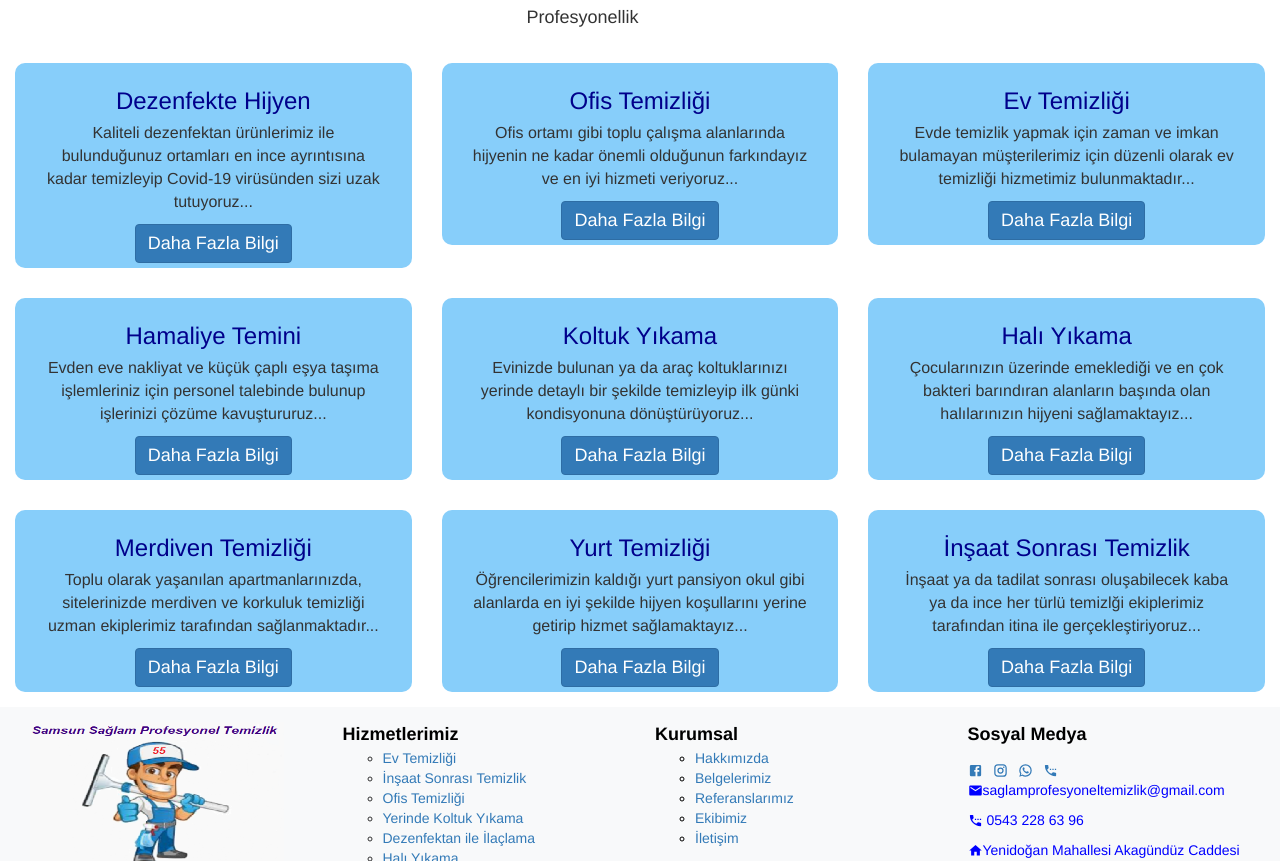
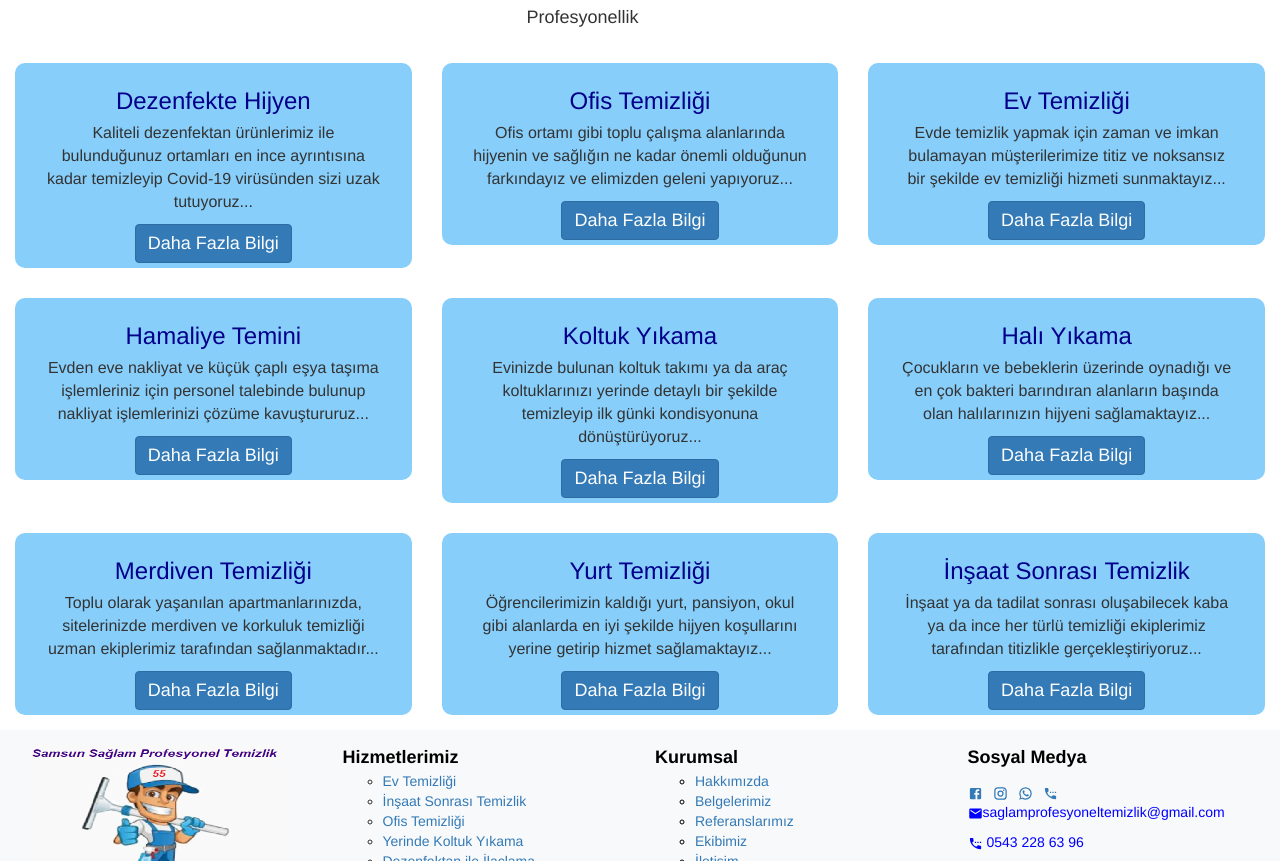
Before and after one commit to beratisahin/sebber, a React (Create React App) app: page / in a window 1280 px wide. Shown: the part 570-1431 px from the top of the page. Built offline with nearby package versions, Linux system fonts and the light colour scheme.

Commit message:
meta description

```diff
--- a/public/index.html
+++ b/public/index.html
@@ -1,6 +1,11 @@
 <!DOCTYPE html>
 <html lang="en">
+
+
+
   <head>
+
+
     <meta charset="utf-8" />
        <!--Bootstrap  -->
        <link rel="stylesheet" href="https://stackpath.bootstrapcdn.com/bootstrap/4.5.2/css/bootstrap.min.css" integrity="sha384-JcKb8q3iqJ61gNV9KGb8thSsNjpSL0n8PARn9HuZOnIxN0hoP+VmmDGMN5t9UJ0Z" crossorigin="anonymous">
@@ -9,7 +14,7 @@
     <meta name="theme-color" content="#000000" />
     <meta
       name="description"
-      content="Web site created using create-react-app"
+      content="Profesyonel ekibimizle Samsun'unda başta Ev, Halı, Koltuk, Merdiven, Araç Temizliği olmak üzere her alanda hizmet vermekteyiz..."
     />
     <link rel="apple-touch-icon" href="%PUBLIC_URL%/logo192.png" />
     <!--
--- a/src/components/home/Home.js
+++ b/src/components/home/Home.js
@@ -23,7 +23,7 @@ function Home() {
         <div className="col-lg-4 col-md-6 col-sm-12 col-12">
           <Services
             title="Ofis Temizliği"
-            text="Ofis ortamı gibi toplu çalışma alanlarında hijyenin ne kadar önemli olduğunun farkındayız ve en iyi hizmeti veriyoruz..."
+            text="Ofis ortamı gibi toplu çalışma alanlarında hijyenin ve sağlığın ne kadar önemli olduğunun farkındayız ve elimizden geleni yapıyoruz..."
             divert="/ofis-temizligi"
           />
         </div>
@@ -31,7 +31,7 @@ function Home() {
         <div className="col-lg-4 col-md-6 col-sm-12 col-12">
           <Services
             title="Ev Temizliği"
-            text="Evde temizlik yapmak için zaman ve imkan bulamayan müşterilerimiz için düzenli olarak ev temizliği hizmetimiz bulunmaktadır..."
+            text="Evde temizlik yapmak için zaman ve imkan bulamayan müşterilerimize titiz ve noksansız bir şekilde ev temizliği hizmeti sunmaktayız..."
             divert="/ev-temizligi"
           />
         </div>
@@ -39,7 +39,7 @@ function Home() {
         <div className="col-lg-4 col-md-6 col-sm-12 col-12">
           <Services
             title="Hamaliye Temini"
-            text="Evden eve nakliyat ve küçük çaplı eşya taşıma işlemleriniz için personel talebinde bulunup işlerinizi çözüme kavuştururuz..."
+            text="Evden eve nakliyat ve küçük çaplı eşya taşıma işlemleriniz için personel talebinde bulunup nakliyat işlemlerinizi çözüme kavuştururuz..."
             divert="/hamaliye-temini"
           />
         </div>
@@ -47,7 +47,7 @@ function Home() {
         <div className="col-lg-4 col-md-6 col-sm-12 col-12">
           <Services
             title="Koltuk Yıkama"
-            text="Evinizde bulunan ya da araç koltuklarınızı yerinde detaylı bir şekilde temizleyip ilk günki kondisyonuna dönüştürüyoruz..."
+            text="Evinizde bulunan koltuk takımı ya da araç koltuklarınızı yerinde detaylı bir şekilde temizleyip ilk günki kondisyonuna dönüştürüyoruz..."
             divert="/yerinde-koltuk-yikama"
           />
         </div>
@@ -55,7 +55,7 @@ function Home() {
         <div className="col-lg-4 col-md-6 col-sm-12 col-12">
           <Services
             title="Halı Yıkama"
-            text="Çocularınızın üzerinde emeklediği ve en çok bakteri barındıran alanların başında olan halılarınızın hijyeni sağlamaktayız..."
+            text="Çocukların ve bebeklerin üzerinde oynadığı ve en çok bakteri barındıran alanların başında olan halılarınızın hijyeni sağlamaktayız..."
             divert="/hali-yikama"
           />
         </div>
@@ -71,7 +71,7 @@ function Home() {
         <div className="col-lg-4 col-md-6 col-sm-12 col-12">
           <Services
             title="Yurt Temizliği"
-            text="Öğrencilerimizin kaldığı yurt pansiyon okul gibi alanlarda en iyi şekilde hijyen koşullarını yerine getirip hizmet sağlamaktayız..."
+            text="Öğrencilerimizin kaldığı yurt, pansiyon, okul gibi alanlarda en iyi şekilde hijyen koşullarını yerine getirip hizmet sağlamaktayız..."
             divert="/yurt-cami-temizligi"
           />
         </div>
@@ -79,7 +79,7 @@ function Home() {
         <div className="col-lg-4 col-md-6 col-sm-12 col-12">
           <Services
             title="İnşaat Sonrası Temizlik"
-            text="İnşaat ya da tadilat sonrası oluşabilecek kaba ya da ince her türlü temizlği ekiplerimiz tarafından itina ile gerçekleştiriyoruz..."
+            text="İnşaat ya da tadilat sonrası oluşabilecek kaba ya da ince her türlü temizliği ekiplerimiz tarafından titizlikle gerçekleştiriyoruz..."
             divert="/insaat-sonrasi-temizlik"
           />
         </div>
```
